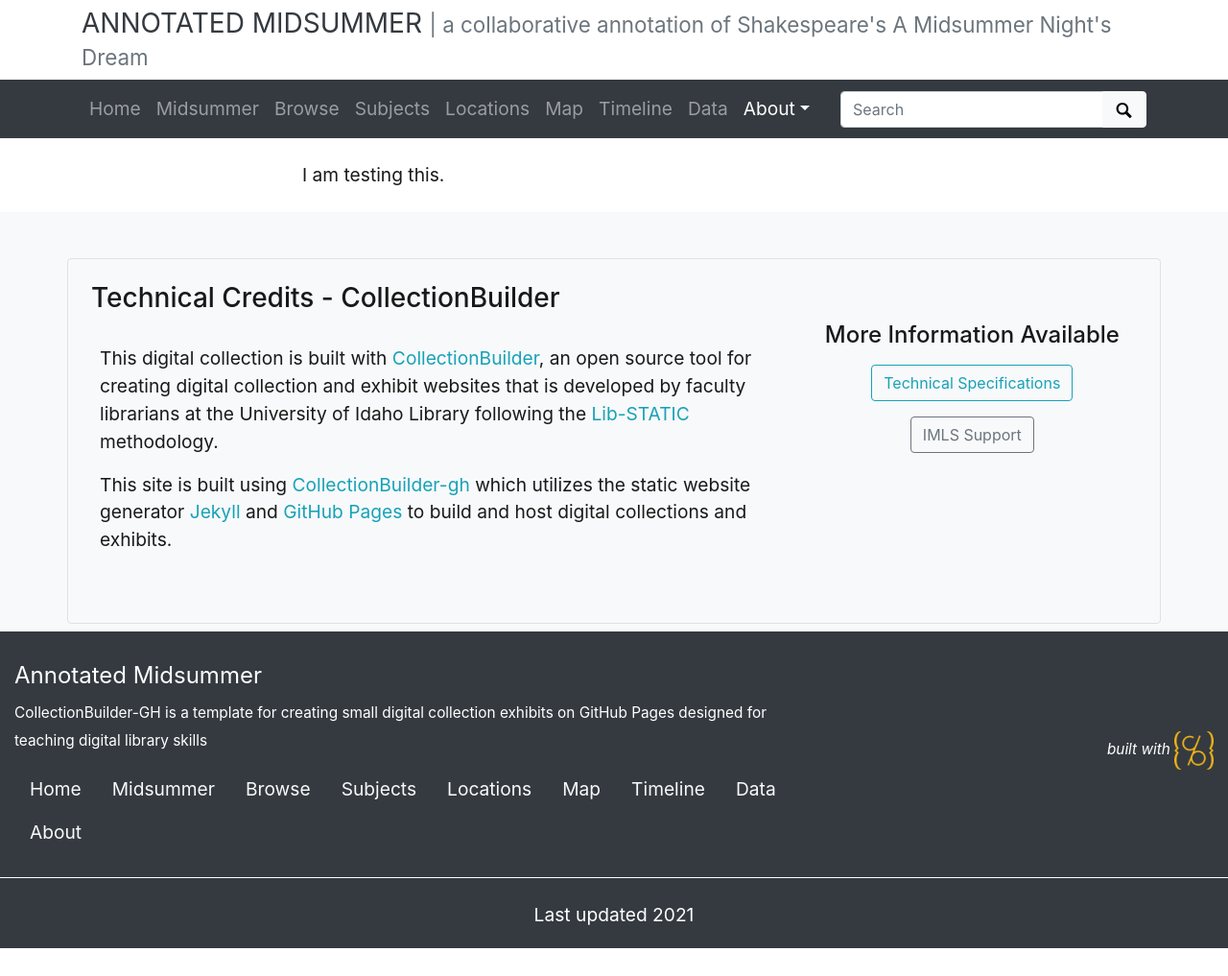
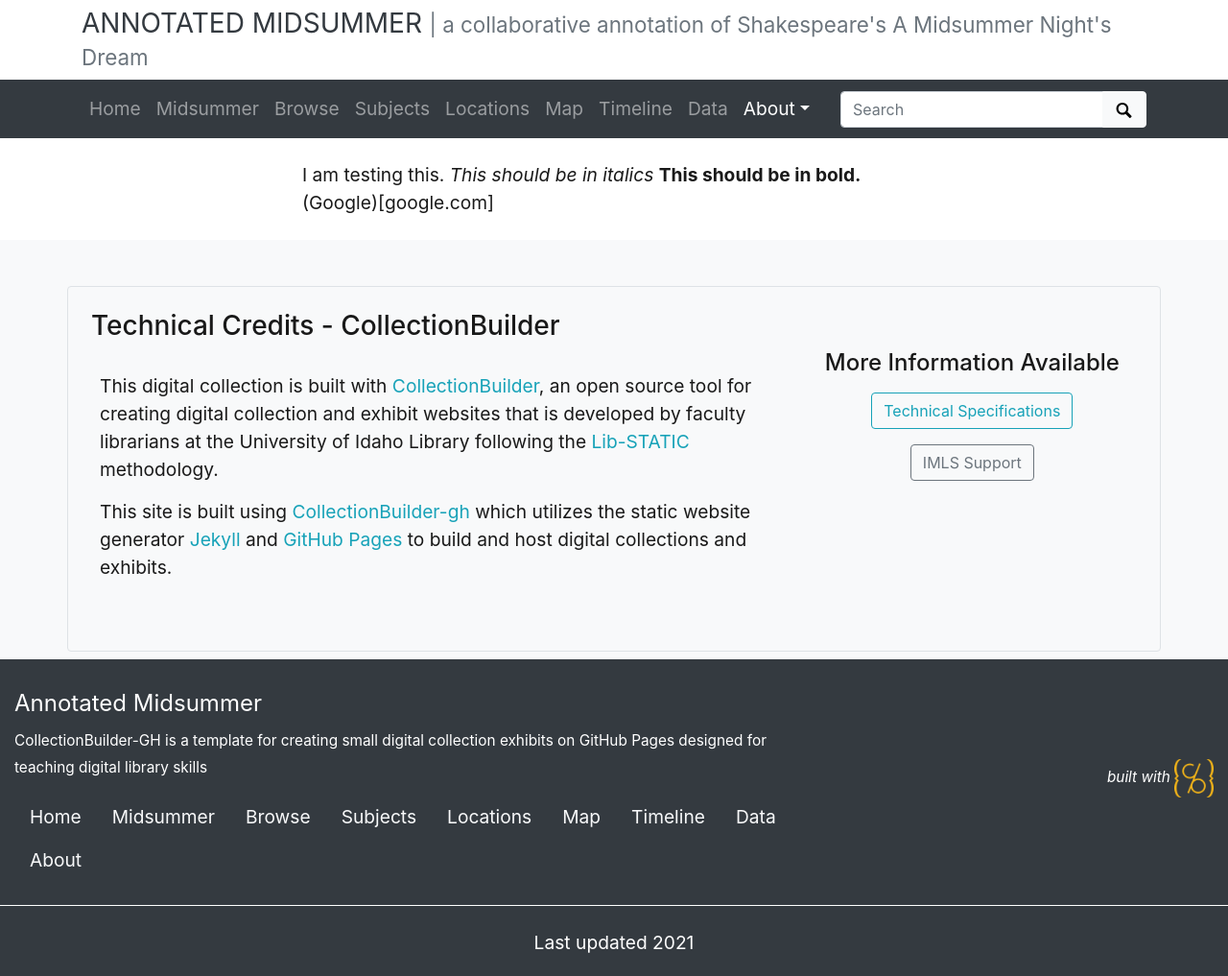
Before and after one commit to thecdil/dramaturgy, a Jekyll site: the page built from pages/production.md, in a window 1280 px wide. Shown: the whole page at 96% size. Built offline with Jekyll 4.4.1, drawn with Linux system fonts in a browser that asks for light colours; before the commit the page ends 988 px from its top, so only the background shows below that.

Commit message:
Update production.md
demonstrated md syntax

```diff
--- a/pages/production.md
+++ b/pages/production.md
@@ -5,4 +5,4 @@
 # Edit the markdown on in this file to describe your collection
 # Look in _includes/feature for options to easily add features to the page
 ---
-I am testing this.
+I am testing this. *This should be in italics* **This should be in bold.** (Google)[google.com]
```
